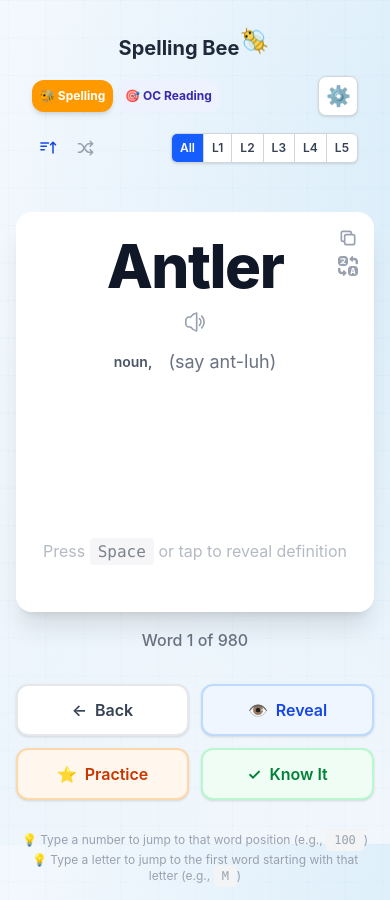
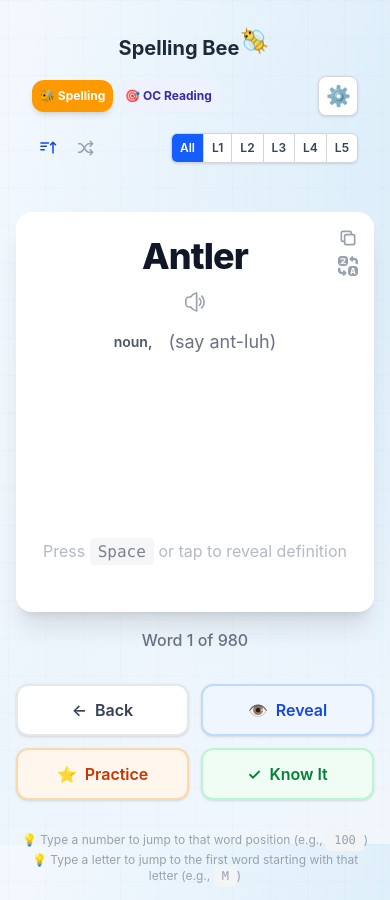
Before and after one commit to yuliuftd/SpellingBee, a React (Vite) app: page / in a window 390 px wide. Built offline with nearby package versions, Linux system fonts and the light colour scheme.

Commit message:
adjusted font size for mobile

```diff
--- a/src/App.tsx
+++ b/src/App.tsx
@@ -1255,7 +1255,7 @@ function App() {
                   </div>
                 )}
                 <div className="flex flex-col md:flex-row items-center justify-center gap-4 mb-4">
-                  <h2 className="text-6xl font-extrabold text-gray-900 tracking-tight">
+                  <h2 className="text-4xl sm:text-6xl font-extrabold text-gray-900 tracking-tight">
                     {currentWord?.word}
                   </h2>
                   <SpeakerIcon
```
